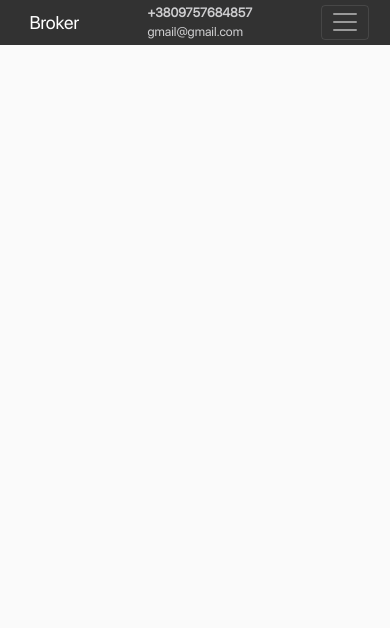
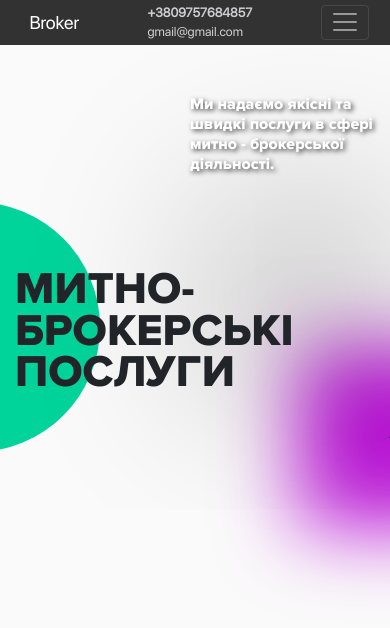
Before and after one commit to brokergor/brokergor.github.io, a plain HTML site: page index.html in a window 390 px wide. Drawn offline with nearby package versions, Linux system fonts and the light colour scheme.

Commit message:
dev_v2.0.4

```diff
--- a/index.css
+++ b/index.css
@@ -15,6 +15,34 @@
 @font-face {
     font-family: 'San Francisco Pro Display Ultra Light';
     src: url('./fonts/SFProDisplay-Ultralight.woff') format('woff');
+    font-weight: normal;
+    font-style: normal;
+}
+
+@font-face {
+    font-family: 'ProximaNova-Bold';
+    src: url('./fonts/ProximaNova-Bold.woff') format('woff');
+    font-weight: normal;
+    font-style: normal;
+}
+
+@font-face {
+    font-family: 'ProximaNova-Extrabld';
+    src: url('./fonts/ProximaNova-Extrabld.woff') format('woff');
+    font-weight: normal;
+    font-style: normal;
+}
+
+@font-face {
+    font-family: 'ProximaNova-Regular';
+    src: url('./fonts/ProximaNova-Regular.woff') format('woff');
+    font-weight: normal;
+    font-style: normal;
+}
+
+@font-face {
+    font-family: 'ProximaNova-Semibold';
+    src: url('./fonts/ProximaNova-Semibold') format('woff');
     font-weight: normal;
     font-style: normal;
 }
@@ -94,6 +122,76 @@ body {
         animation-duration: 1s;
         animation-fill-mode: forwards;
     }
+
+    .home {
+        height: 65vh;
+    }
+
+    .title-heading {
+        z-index: 2;
+        font-family: 'ProximaNova-Extrabld';
+        font-size: 2.8rem;
+        margin-top: 32.5vh;
+        transform: translate(0, -40%);
+        position: relative;
+        line-height: 2.6rem;
+    }
+
+    .title-heading::after {
+        z-index: -1;
+        content: '';
+        display: block;
+        height: 1px;
+        width: 1px;
+        position: absolute;
+        right: 20%;
+        top: 20%;
+        /* transform: translate(0, -13%); */
+        border-radius: 50%;
+        background-color: #00000038;
+        box-shadow: 0px 0px 180px 100px #00000038;
+    }
+
+    .home-title-description {
+        z-index: 3;
+        position: absolute;
+        width: 200px;
+        right: 0px;
+        top: 22%;
+        transform: translate(0, -50%);
+        font-family: 'ProximaNova-Extrabld';
+        line-height: normal;
+        text-align: left;
+        color: #fff;
+        text-shadow: 2px 2px 5px rgba(0, 0, 0, 0.7);
+    }
+
+    .home .wrapper::after {
+        content: '';
+        display: block;
+        position: absolute;
+        width: 250px;
+        height: 250px;
+        background: #00d49b;
+        left: -150px;
+        bottom: 0;
+        border-radius: 50%;
+    }
+
+    .home .wrapper::before {
+        content: '';
+        display: block;
+        position: absolute;
+        width: 1px;
+        height: 1px;
+        background: #212529;
+        /* left: 0; */
+        right: 0;
+        bottom: 14px;
+        border-radius: 50%;
+        box-shadow: 0px 0px 80px 90px #bd16d9;
+    }
+
 }
 
 /*col-md*/
--- a/index.html
+++ b/index.html
@@ -95,48 +95,21 @@
         </div>
     </div>
 
-<!--
-    <div class="container-fluid home top">
-        <div class="row">
-            <div class="col-12">
-                <img class="img home" src="images/home.jpg">
+    <main class="container home" id="home">
+        <section class="row">
+            <div class="wrapper col-12 d-flex flex-row justify-content-center align-items-center position-relative">
+                <h1 class="title-heading">
+                    <span class="break">МИТН<span class="crystall crystall-1">О-</span>
+                    </span>
+                    <span class="break">БРОКЕРСЬК<span class="crystall crystall-2">І</span>
+                    </span>
+                    <span class="break">ПОСЛУГ<span class="crystall crystall-3">И</span>
+                    </span>
+                </h1>
+                <p class="home-title-description">Ми надаємо якісні та швидкі послуги в сфері митно - брокерської діяльності.</p>
             </div>
-        </div>
-    </div>
-    <main class="container">
-        <section class="row" id="home">
-            <div class="col-12 d-flex flex-row justify-content-center align-items-center">
-                <div class="row d-flex flex-row align-items-center justify-content-center home">
-                    <div class="col-12 col-sm-12 col-md-12 col-lg-12 d-flex flex-row justify-content-center align-items-center">
-                        <h1 class="text-center">МИТНЕ ОФОРМЛЕННЯ</h1>
-                    </div>
-                    <div class="col-12 col-sm-12 col-md-12 col-lg-6 d-flex flex-row flex-wrap justify-content-center align-items-start">
-                        <a href="#export">
-                            <button type="button" class="btn btn-light btn-func" value="#export">ЕКСПОРТУ
-                            </button>
-                        </a>
-
-                    </div>
-                    <div class="col-12 col-sm-12 col-md-12 col-lg-6 mb-5 mb-lg-0 d-flex flex-row flex-wrap justify-content-center align-items-start">
-                        <a href="#import">
-                            <button type="button" class="btn btn-light btn-func" value="#import">ІМПОРТУ
-                            </button>
-                        </a>
-                    </div>
-                     <div
-                        class="col-12 col-sm-12 col-md-12 col-lg-4 d-flex flex-row flex-wrap justify-content-center align-items-start">
-                        <a href="#car">
-                            <button type="button" class="btn btn-light btn-func mb-3 mb-lg-0" value="#car">ТРАНСПОРТНИХ
-                                ЗАСОБІВ
-                            </button>
-                        </a>
-                    </div>
-                </div>
-            </div>
-
         </section>
     </main>
--->
 
 
 
```
Also changed, not shown: fonts/ProximaNova-Bold.woff (added), fonts/ProximaNova-Extrabld.woff (added), fonts/ProximaNova-Regular.woff (added), fonts/ProximaNova-Semibold.woff (added).
